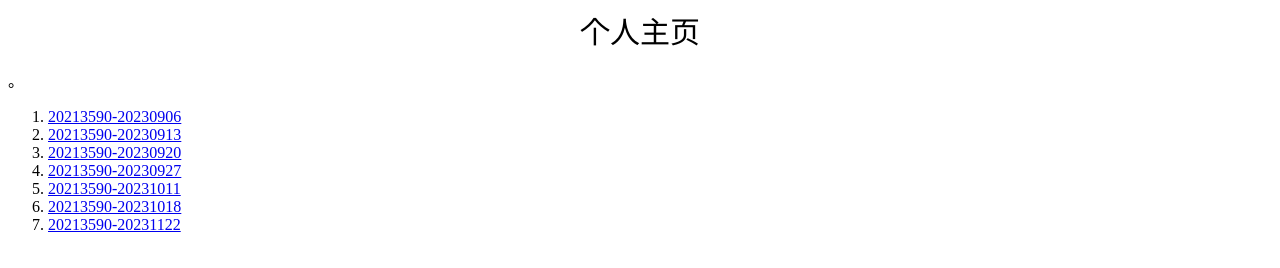
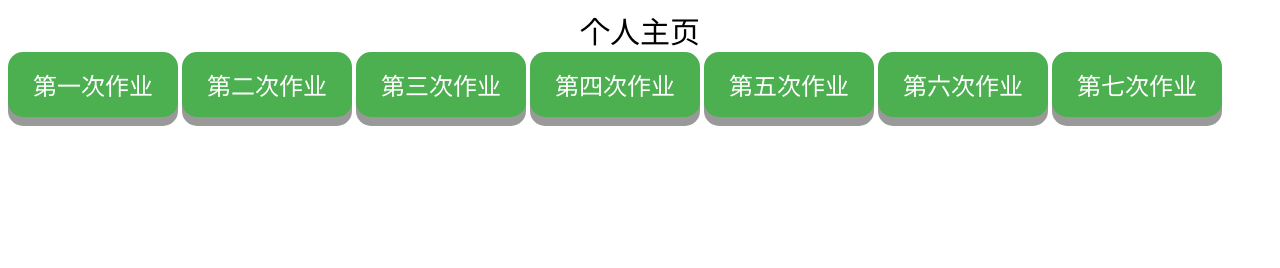
Before and after one commit to CHbm123/CHbm.github.io, a plain HTML site: page index.html in a window 1280 px wide. Drawn offline with Linux system fonts and the light colour scheme.

Commit message:
Update index.html

```diff
--- a/index.html
+++ b/index.html
@@ -3,6 +3,35 @@
     <head>
         <meta charset="utf-8">
         <title>个人主页 </title>
+	    <style>
+    /* 设置按钮样式 */
+    .button {
+      display: inline-block;
+      padding: 15px 25px;
+      font-size: 24px;
+      cursor: pointer;
+      text-align: center;
+      text-decoration: none;
+      outline: none;
+      color: #fff;
+      background-color: #4CAF50;
+      border: none;
+      border-radius: 15px;
+      box-shadow: 0 9px #999;
+    }
+
+    /* 设置按钮悬浮时的样式 */
+    .button:hover {
+      background-color: #3e8e41
+    }
+
+    /* 设置按钮按下时的样式 */
+    .button:active {
+      background-color: #3e8e41;
+      box-shadow: 0 5px #666;
+      transform: translateY(4px);
+    }
+  </style>
 
         <style type="text/css">
             div{
@@ -15,34 +44,17 @@
     <body>
         <div>个人主页</div>
 
-      <p>
-          。
-      </p>
-      <ol type="1">
-	        <li>
-           <a href="https://chbm123.github.io/CHbm.github.io/homework/20213590-20230906.txt" target="_blank">20213590-20230906</a>
-        </li>
-          <li>
-           <a href="https://chbm123.github.io/CHbm.github.io/homework/20213590-20230913.html" target="_blank">20213590-20230913</a>
-        </li>
-	          <li>
-            <a href="https://chbm123.github.io/CHbm.github.io/homework/20213590-20230920/20213590-20230920.html" target="_blank">20213590-20230920</a>
 
-         </li>
-        <li>
-           <a href="https://chbm123.github.io/CHbm.github.io/homework/20213590-20230927.html" target="_blank">20213590-20230927</a>
-        </li>
-        <li>
-            <a href="https://chbm123.github.io/CHbm.github.io/homework/20213590-20231011.html" target="_blank">20213590-20231011</a>
-        </li>
-        <li>
-          <a href="https://chbm123.github.io/CHbm.github.io/homework/20213590-20231018.html" target="_blank">20213590-20231018</a>
+<body>
+  <!-- 创建带颜色有立体感的超链接按钮 -->
+ <a href="https://chbm123.github.io/CHbm.github.io/homework/20213590-20230906.txt" target="_blank" class="button">第一次作业</a>
+ <a href="https://chbm123.github.io/CHbm.github.io/homework/20213590-20230913.html" target="_blank" class="button">第二次作业</a>
+ <a href="https://chbm123.github.io/CHbm.github.io/homework/20213590-20230920/20213590-20230920.html" target="_blank" class="button">第三次作业</a>
 
-        </li>
-        <li> <a href="https://chbm123.github.io/CHbm.github.io/homework/20213590-20231122.html" target="_blank">20213590-20231122</a></li>
-
-
-      </ol>
+ <a href="https://chbm123.github.io/CHbm.github.io/homework/20213590-20230927.html" target="_blank" class="button">第四次作业</a>
+	<a href="https://chbm123.github.io/CHbm.github.io/homework/20213590-20231011.html" target="_blank" class="button">第五次作业</a>
+	<a href="https://chbm123.github.io/CHbm.github.io/homework/20213590-20231018.html" target="_blank" class="button">第六次作业</a>
+	<a href="https://chbm123.github.io/CHbm.github.io/homework/20213590-20231122.html"  target="_blank" class="button">第七次作业</a>
 
     </body>
 </html>
```
